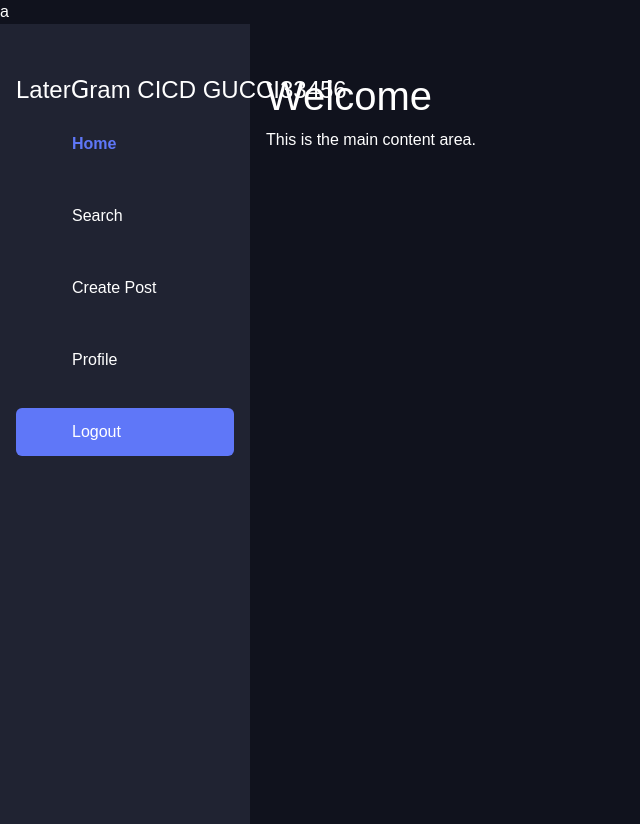
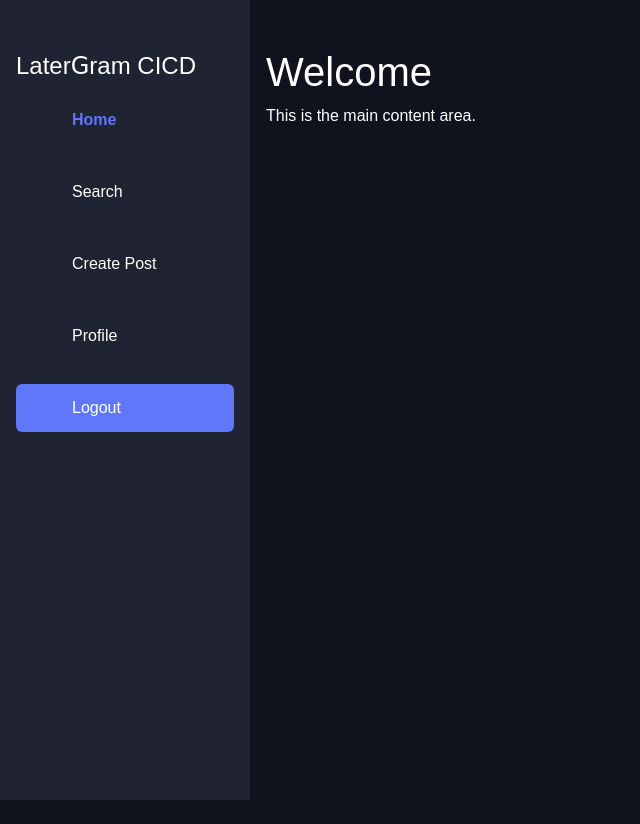
Before and after one commit to llgsjsm/Latergram, a Flask app: page /home in a window 1280 px wide. Shown: the whole page, without its empty margins (0-640 px from the left). After the commit the page ends 800 px from the top, so only its background shows below. Run offline with Flask 2, Linux system fonts and the light colour scheme; data that the repository does not hold is empty; some libraries are stand-ins or nearby versions.

Commit message:
Update home.html
Co-Authored-By: lanzexi26 <63115311+lanzexi26@users.noreply.github.com>

```diff
--- a/app-server/templates/home.html
+++ b/app-server/templates/home.html
@@ -15,11 +15,10 @@
 </head>
 
 <body>
-    a
     <div class="d-flex">
         <nav id="main-nav" class="flex-column bg-light py-5 px-3">
             <a class="navbar-brand mb-4" href="">
-                Later<span class="beau">G</span>ram CICD GUCCI33456
+                Later<span class="beau">G</span>ram CICD
             </a>
             <ul class="nav nav-pills flex-column">
                 <li class="nav-item">
```
